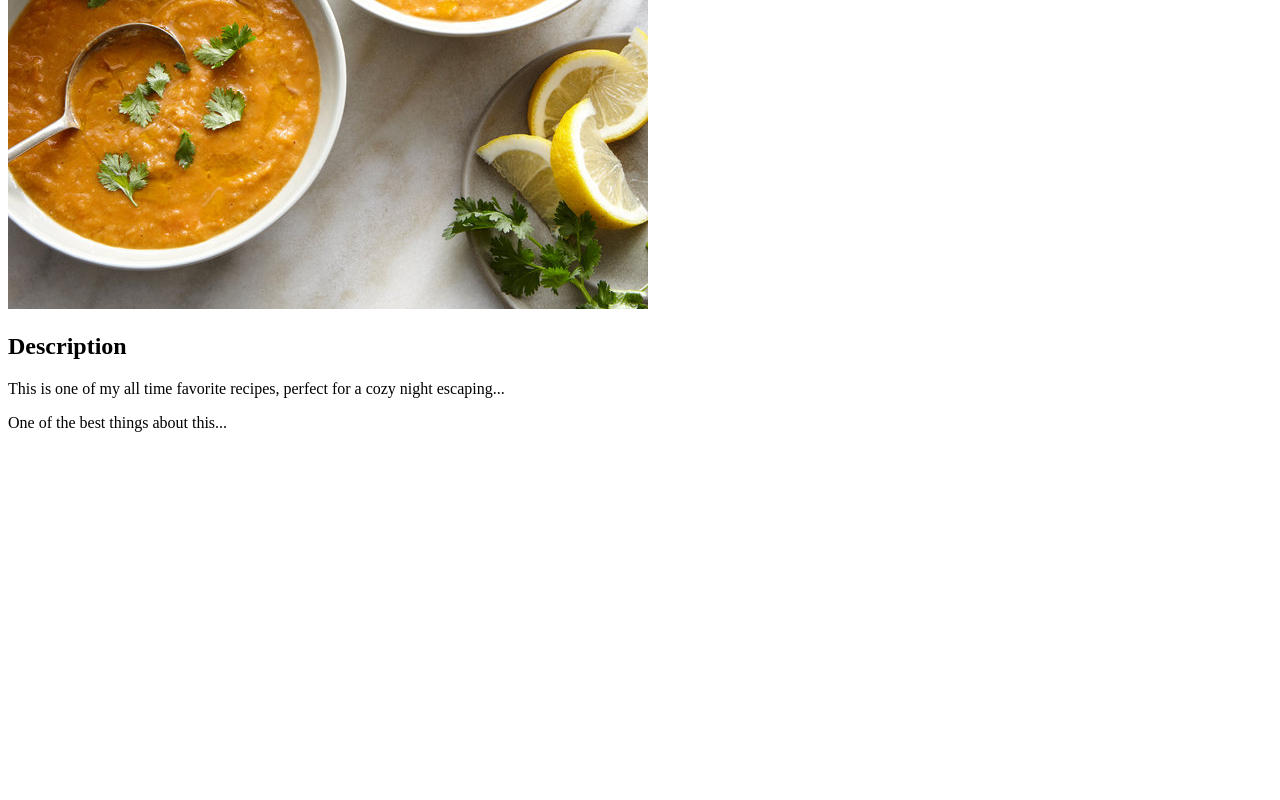
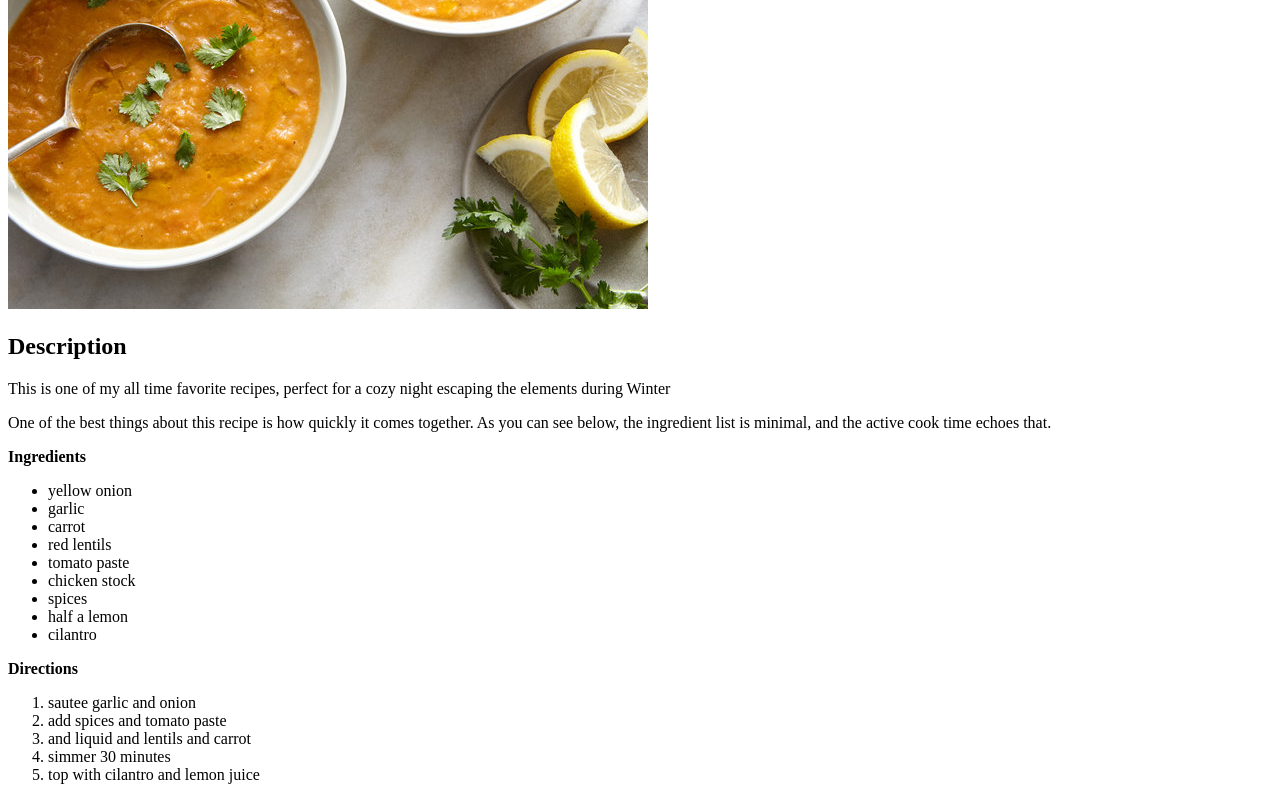
Before and after one commit to dylan833/odin-recipes, a plain HTML site: page recipes/soup.html in a window 1280 px wide. Shown: the part 411-1211 px from the top of the page. Before the commit the page ends 859 px from the top, so only its background shows below. Drawn offline with Linux system fonts and the light colour scheme.

Commit message:
finished adding soup content

```diff
--- a/recipes/soup.html
+++ b/recipes/soup.html
@@ -9,7 +9,30 @@
     <h1>Red Lentil Soup</h1>
     <img src="../imgs/soup.jpg" alt="tasty soup">
     <h2>Description</h2>
-    <p>This is one of my all time favorite recipes, perfect for a cozy night escaping...</p>
-    <p>One of the best things about this...</p>
+    <p>This is one of my all time favorite recipes, perfect for a cozy night escaping the elements during Winter</p>
+    <p>One of the best things about this recipe is how quickly it comes together. As you can see below, the ingredient list is minimal,
+        and the active cook time echoes that.</p>
+    <p><strong>Ingredients</strong>
+        <ul>
+        <li>yellow onion</li>
+        <li>garlic</li>
+        <li>carrot</li>
+        <li>red lentils</li>
+        <li>tomato paste</li>
+        <li>chicken stock</li>
+        <li>spices</li>
+        <li>half a lemon</li>
+        <li>cilantro</li>
+    </ul></p>
+
+    <p><strong>Directions</strong>
+        <ol>
+            <li>sautee garlic and onion</li>
+            <li>add spices and tomato paste</li>
+            <li>and liquid and lentils and carrot</li>
+            <li>simmer 30 minutes</li>
+            <li>top with cilantro and lemon juice</li>
+        </ol>
+    </p>
 </body>
 </html>
```
